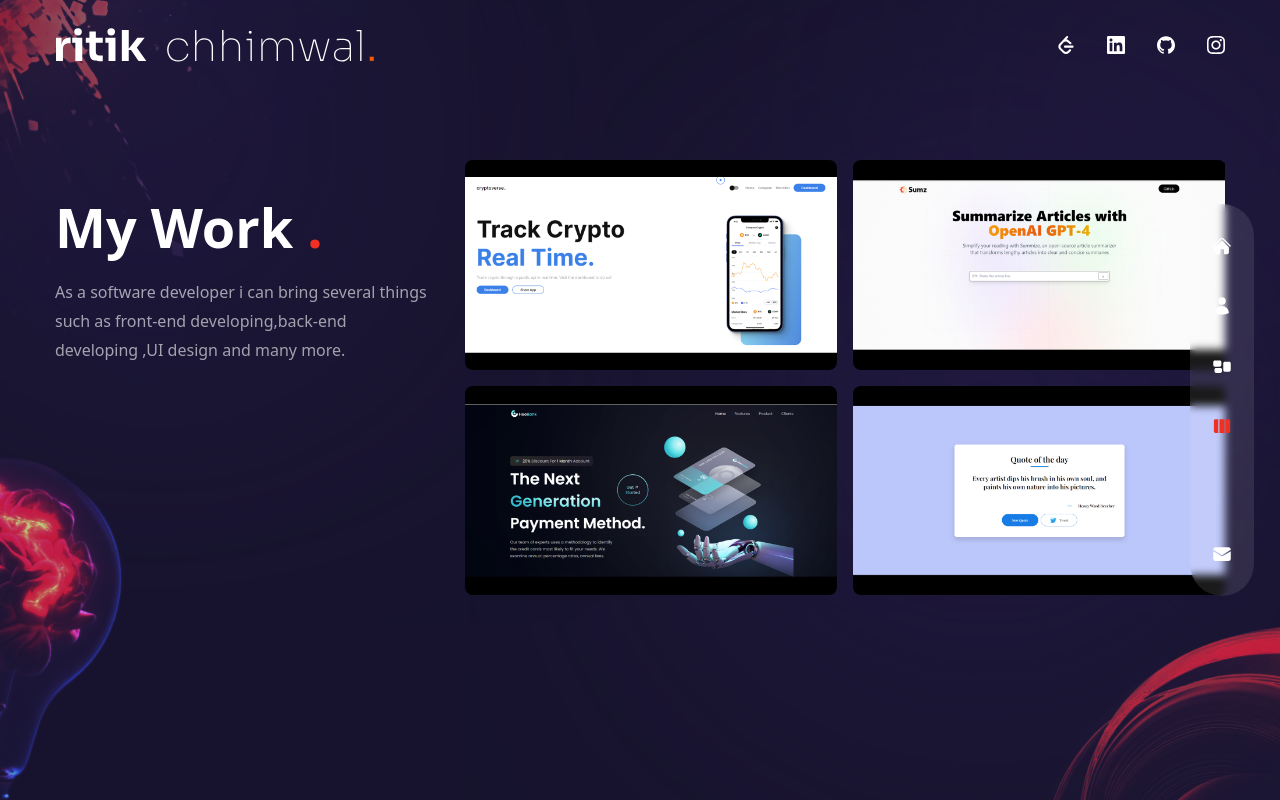
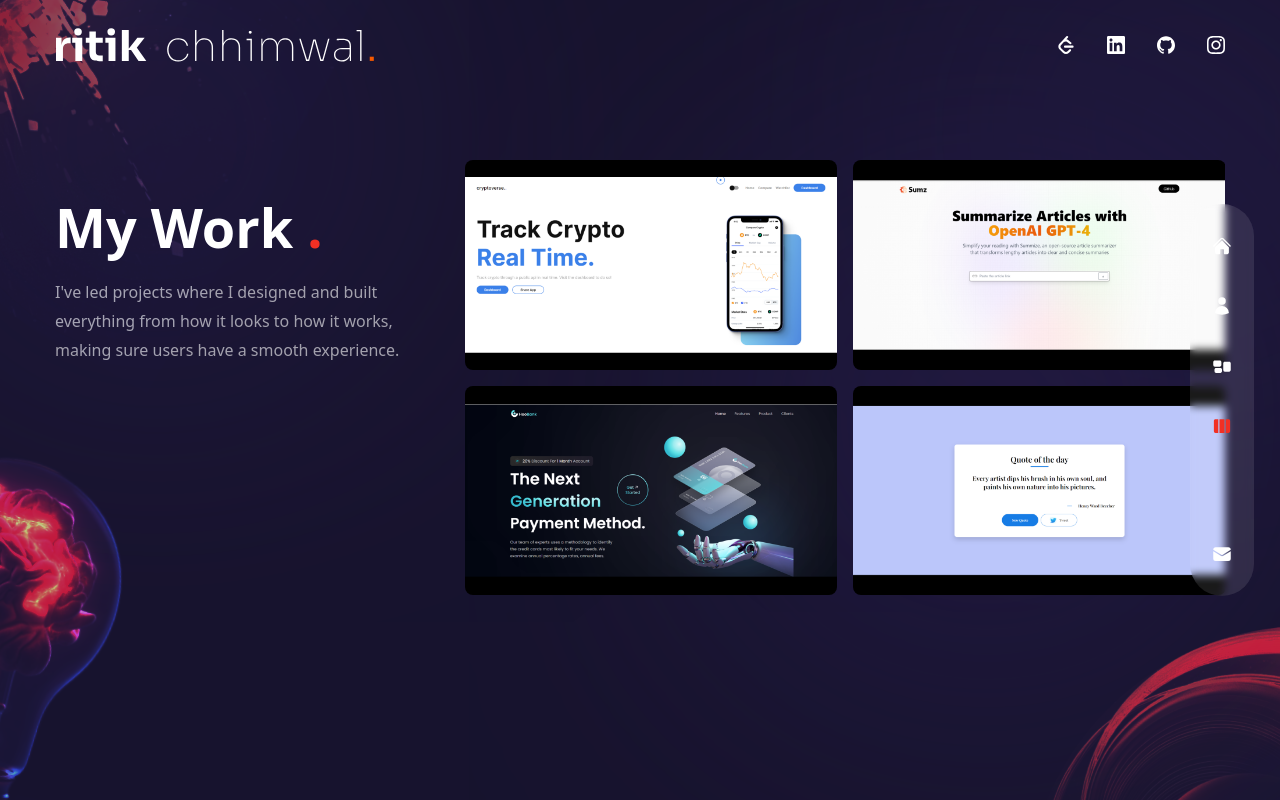
Before and after one commit to ritikchhimwal/my-portfolio, a Next.js app: page /work in a window 1280 px wide. Built offline with nearby package versions, Linux system fonts and the light colour scheme; some icons are missing.

Commit message:
Update index.js

```diff
--- a/pages/work/index.js
+++ b/pages/work/index.js
@@ -31,7 +31,7 @@ const Work = () => {
             animate='show'
             exit='hidden'
             className='mb-4 max-w-[400px] mx-auto lg:mx-0'>
-            As a software developer i can bring several things such as front-end developing,back-end developing ,UI design and many more.
+           I've led projects where I designed and built everything from how it looks to how it works, making sure users have a smooth experience.
           </motion.p>
         </div>
         {/* slider */}
```
